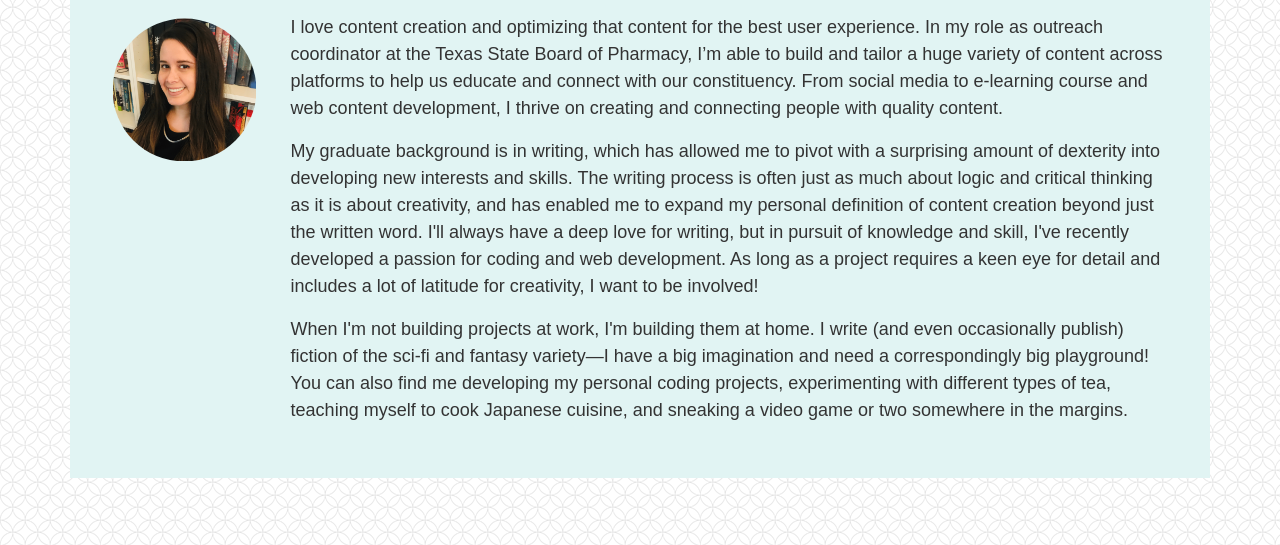
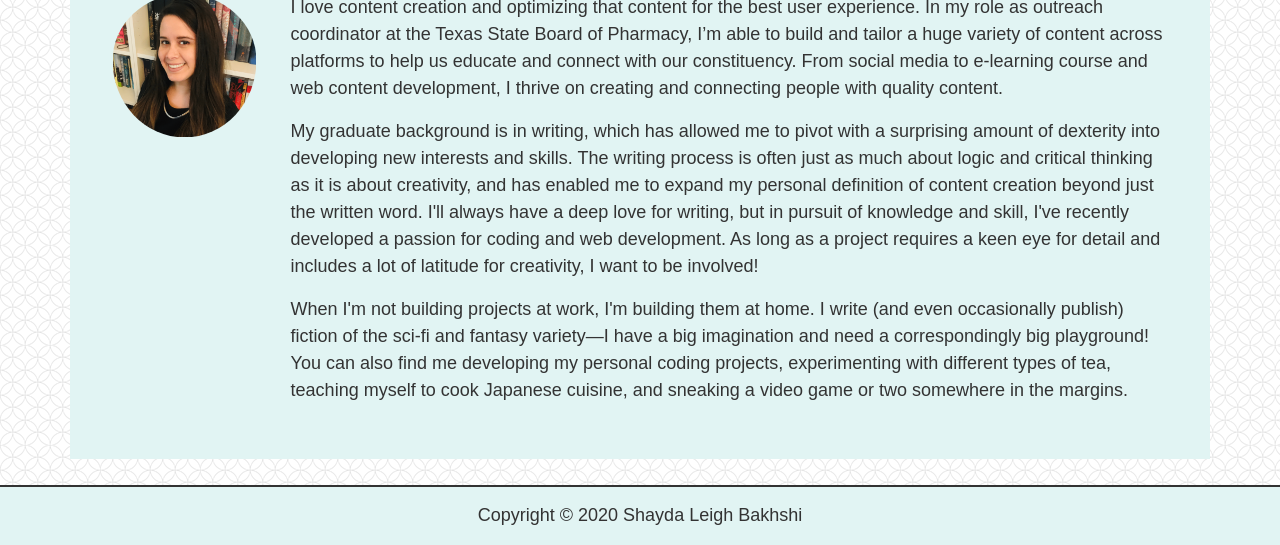
Before and after one commit to shaybak/bootstrap-portfolio, a plain HTML site: page index.html in a window 1280 px wide. Shown: the part 255-800 px from the top of the page. Drawn offline with nearby package versions, Linux system fonts and the light colour scheme.

Commit message:
added sticky footer; fixed major bugs

```diff
--- a/assets/css/styles.css
+++ b/assets/css/styles.css
@@ -1,8 +1,16 @@
+/* *************************************************
+SITE-WIDE TAG SETTINGS
+************************************************* */
+html {
+  position: relative;
+  min-height: 100%;
+}
+
 body {
   background-image: url("../images/spiration-light.png");
   background-color: white;
   padding: 0;
-  margin: 0;
+  margin: 0 0 60px;
 }
 
 h1, h2, h3, h4, h5 {
@@ -22,20 +30,56 @@ p {
 hr {
   border: solid 1px;
   border-color: #333333;
-  margin-top: 0;
+  margin: 0;
 }
 
+/* *************************************************
+SITE-WIDE CONTAINER SETTINGS
+************************************************* */
+/* Container for navbar & hr */
 .container1 {
   margin-top: 0 auto;
   padding: 0;
-}
-
-.container2 {
-  margin: 3% auto;
-  padding: 3%;
   background-color: #e1f4f3;
 }
 
+/* Container for main content */
+.container2 {
+  margin: 3% auto;
+  padding: 20px 3% 3%;
+  background-color: #e1f4f3;
+}
+
+/* *************************************************
+FOOTER
+************************************************* */
+
+.hr-footer {
+  margin-left: -20px;
+  margin-right: -20px;
+}
+
+/* Container for footer (Source: Bootstrap Documentation: https://getbootstrap.com/docs/4.0/examples/sticky-footer/)*/
+.footer {
+  position: absolute;
+  bottom: 0;
+  width: 100%;
+  height: 60px; /* Set the fixed height of the footer here */
+  line-height: 60px; /* Vertically center the text there */
+  background-color: #e1f4f3;
+  text-align: center;
+}
+
+.footer-text {
+  padding: 15px;
+  margin: 0;
+}
+
+
+/* *************************************************
+NAVBAR
+************************************************* */
+/* Customize brand font */
 .navbar-brand-custom {
   padding: 15px;
   font-family: 'Georgia', Times, 'Times New Roman', serif;
@@ -43,47 +87,69 @@ hr {
   margin-left: 0;
 }
 
-.navbar{
+/* Customize navbar color and margin */
+.navbar {
   background-color: #e1f4f3;
-  margin: 0;
+  margin: 0 3%;
 }
 
+/* Customize toggler color while preserving the .navbar-light class */
 .navbar-light .navbar-toggler {
   border-color: #333333;
 }
 
+/* Customize nav-link color while preserving the .navbar-light class */
 .navbar-light .navbar-nav .nav-link {
   color: #333333;
 }
 
+/* Customize nav-link pseudo-class :hover color while preserving the .navbar-light class */
 .navbar-light .navbar-nav .nav-link:hover {
   color: darkblue;
 }
 
+/* *************************************************
+ABOUT
+************************************************* */
+
 .headshot-img {
-  padding: 3%;
+  padding: 15px 3% 3%;
   border-radius: 100%;
 }
 
-.text-container {
+/* Float text next to headshot-img */
+.about-text{
   float: left;
+  padding-top: 15px;
 }
 
+/* *************************************************
+PORTFOLIO
+************************************************* */
+
+.portfolio-content-container {
+  padding-bottom: 0;
+  margin-bottom: 150px;
+}
+
+/* Customize columns to remove padding so percentages of child divs match */
 .col-lg-6 {
   padding: 0;
 }
 
+/* Set to 95% of parent div so the portfolio-img elemnents don't touch or overlap */
 .portfolio-img {
   max-width: 95%;
   margin-bottom: 5%;
+  margin-top: 5%;
   position: relative;
 }
 
 /* **************************************
-Found caption solution below from github
+Found .caption solution below from github
 Source: https://gist.github.com/petehouston/85dd33210c0764eeae55
 *************************************** */
-
+/* Set caption position over portfolio-img elements (source above) */
 .caption {
   position: absolute;
   top: 65%;
@@ -93,6 +159,7 @@ Source: https://gist.github.com/petehouston/85dd33210c0764eeae55
   padding-top: 16px;
 }
 
+/* Customize caption text */
 .caption-text {
   color: #fff;
 }
--- a/index.html
+++ b/index.html
@@ -1,5 +1,6 @@
 <!DOCTYPE html>
 <html lang="en" dir="ltr">
+
 <head>
   <meta charset="utf-8">
 
@@ -11,11 +12,12 @@
 
   <title>About</title>
 </head>
+
 <body>
 
   <!-- Navbar -->
 
-<div class="container container1">
+  <div class="container-fluid container1">
 
 
     <nav class="navbar navbar-expand-lg navbar-light navbar-custom">
@@ -57,7 +59,7 @@
       <div class="col-lg-2">
         <img src="assets/images/shayda-headshot.png" class="img-fluid headshot-img" alt="Responsive image">
       </div>
-    <div class="col-lg-10">
+      <div class="col-lg-10 about-text">
         <p>I love content creation and optimizing that content for the best user experience. In my role as outreach coordinator at the Texas State Board of Pharmacy, I’m able to build and tailor a huge variety of content across platforms to help us
           educate and connect with our constituency. From social media to e-learning course and web content development, I thrive on creating and connecting people with quality content.</p>
 
@@ -65,12 +67,19 @@
           creativity, and has enabled me to expand my personal definition of content creation beyond just the written word. I'll always have a deep love for writing, but in pursuit of knowledge and skill, I've recently developed a passion for coding
           and web development. As long as a project requires a keen eye for detail and includes a lot of latitude for creativity, I want to be involved!</p>
 
-      <p>When I'm not building projects at work, I'm building them at home. I write (and even occasionally publish) fiction of the sci-fi and fantasy variety&mdash;I have a big imagination and need a correspondingly big playground! You can also find
+        <p>When I'm not building projects at work, I'm building them at home. I write (and even occasionally publish) fiction of the sci-fi and fantasy variety&mdash;I have a big imagination and need a correspondingly big playground! You can also
+          find
           me developing my personal coding projects, experimenting with different types of tea, teaching myself to cook Japanese cuisine, and sneaking a video game or two somewhere in the margins. </p>
       </div>
     </div>
   </div>
 
+
+  <!-- Footer -->
+  <div class="container-fluid footer">
+    <hr class="hr-footer">
+    <p class="footer-text">Copyright &copy; 2020 Shayda Leigh Bakhshi</p>
+  </div>
 
   <!-- Bootstrap JavaScript -->
   <script src="https://code.jquery.com/jquery-3.4.1.slim.min.js" integrity="sha384-J6qa4849blE2+poT4WnyKhv5vZF5SrPo0iEjwBvKU7imGFAV0wwj1yYfoRSJoZ+n" crossorigin="anonymous"></script>
@@ -78,4 +87,5 @@
   <script src="https://stackpath.bootstrapcdn.com/bootstrap/4.4.1/js/bootstrap.min.js" integrity="sha384-wfSDF2E50Y2D1uUdj0O3uMBJnjuUD4Ih7YwaYd1iqfktj0Uod8GCExl3Og8ifwB6" crossorigin="anonymous"></script>
 
 </body>
+
 </html>
```
Also changed, not shown: contact.html (+7 -1 lines), portfolio.html (+26 -9 lines). Lines whose indentation alone changed are shown as unchanged.
